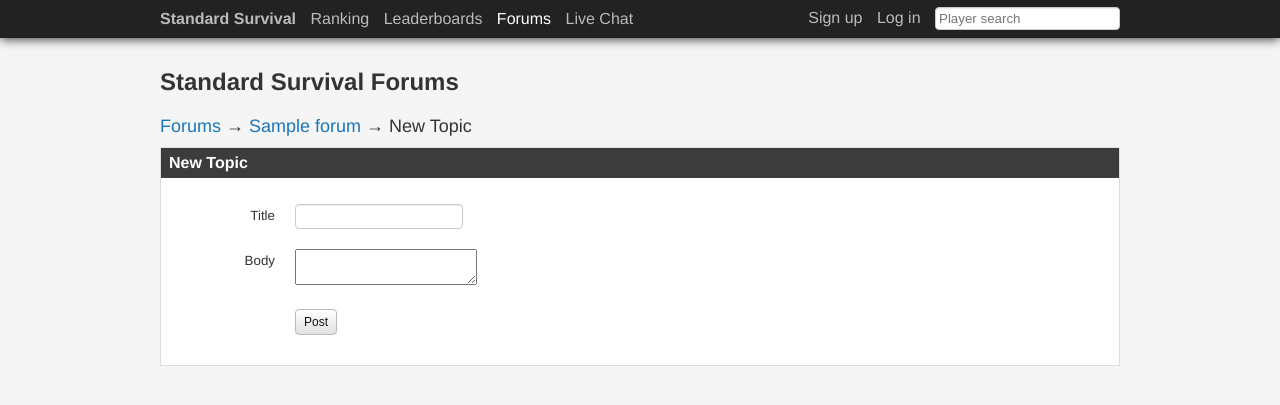
After one commit to sbezboro/standard-web-flask, a Python web app: template standardweb/templates/forums/new_topic.html in a window 1280 px wide. The commit adds this page. Shown: the top 405 px of the page. Run offline with Jinja, Linux system fonts and the light colour scheme; the template is opened without the code that fills it: most values are stand-ins (such as "Sample title", 1, 10 or a date in 2020); form fields are guessed from the names that the template uses.

Commit message:
css changes, preliminary new topic page

```diff
--- a/standardweb/static/css/style.css
+++ b/standardweb/static/css/style.css
@@ -231,6 +231,10 @@ a {
 
 a:hover {
     color: #104b73;
+}
+
+fieldset {
+    border: none;
 }
 
 .btn {
@@ -805,16 +809,8 @@ a:hover {
     margin: 0 0 20px;
 }
 
-.forum-category h4, .forum h4, .forum-topic h4 {
-    background: #3c3c3c;
-    padding: 6px 10px;
-    color: #fff;
-    margin: 0;
-}
-
 .forum-table, .forum-topic-table {
     background: #fff;
-    border: 1px solid #ddd;
     border-collapse: collapse;
     width: 100%;
 }
@@ -827,9 +823,6 @@ a:hover {
 
 .forum-table tr:hover, .forum-topic-table tr:hover {
     background: #f9f9f9;
-}
-
-.forum-table td, .forum-topic-table td {
 }
 
 .forum-table td:nth-child(1), .forum-topic-table td:nth-child(1) {
@@ -868,50 +861,61 @@ a:hover {
     color: #686868;
 }
 
-.forum .btn {
+.forum-content h4 {
+    background: #3c3c3c;
+    padding: 6px 8px;
+    color: #fff;
+    margin: 0;
+}
+
+.forum-content h4 a {
+    color: #fff;
+}
+
+.forum-content .btn {
     font-size: 12px;
     padding: 5px 8px;
 }
 
-.forum .button-area, .forum-topic .button-area {
+.forum-content .button-area {
     margin: 12px 0;
 }
 
-.forum .controls, .forum-topic .controls {
+.forum-content .controls {
     float: right;
     position: relative;
     bottom: 4px;
 }
 
-.forum .controls a, .forum-topic .controls a {
+.forum-content .controls a {
     font-size: 12px;
     margin: 0 0 0 10px;
 }
 
-.forum .pages, .forum-topic .pages {
+.forum-content .pages {
     font-size: 14px;
     display: inline-block;
 }
 
-.forum .pages span, .forum-topic .pages span {
+.forum-content .pages span {
     padding: 2px 5px;
 }
 
-.forum .pages a, .forum-topic .pages a {
+.forum-content .pages a {
     background: #fff;
     color: #696969;
     border: 1px solid #ddd;
     padding: 2px 4px;
 }
 
+.forum-content .breadcrumbs {
+    margin-bottom: 10px;
+    font-size: 18px;
+}
+
 .topic-cell .pages a {
     font-size: 10px;
     padding: 1px 2px;
-}
-
-.forum .breadcrumbs, .forum-topic .breadcrumbs {
-    margin-bottom: 10px;
-    font-size: 18px;
 }
 
 .topic-cell {
@@ -933,20 +937,13 @@ a:hover {
     padding: 10px;
 }
 
+.forum {
+    border: 1px solid #ddd;
+}
+
 .forum-post {
     margin-bottom: 20px;
     border: 1px solid #ddd;
-}
-
-.forum-post h4 {
-    background: #3c3c3c;
-    padding: 6px 6px;
-    color: #fff;
-    margin: 0;
-}
-
-.forum-post h4 a {
-    color: #fff;
 }
 
 .forum-post .post-author {
@@ -974,6 +971,19 @@ a:hover {
 
 .forum-post .post-content img {
     max-width: 100%;
+}
+
+.new-topic {
+    background: #fff;
+    border: 1px solid #ddd;
+}
+
+.new-topic .control-label {
+    width: 100px;
+}
+
+.new-topic .control {
+    margin-left: 120px;
 }
 
 #refreshImage {
--- a/standardweb/templates/forums/base.html
+++ b/standardweb/templates/forums/base.html
@@ -8,6 +8,8 @@
 {% block content %}
     <div id="main">
         <h2>Standard Survival Forums</h2>
-        {% block forum_content %}{% endblock %}
+        <div class="forum-content">
+            {% block forum_content %}{% endblock %}
+        </div>
     </div>
 {% endblock %}
--- /dev/null
+++ b/standardweb/templates/forums/new_topic.html
@@ -0,0 +1,37 @@
+{% extends 'forums/base.html' %}
+
+{% block forum_content %}
+    <div class="breadcrumbs">
+        <a href="{{ url_for('forums') }}">Forums</a> &rarr;
+        <a href="{{ url_for('forum', forum_id=forum.id) }}">{{ forum.name }}</a> &rarr;
+        New Topic
+    </div>
+    <div class="new-topic">
+        <h4>
+            New Topic
+        </h4>
+        <div>
+            <form id="login-form" action="/login" method="post">
+                {{ form.hidden_tag() }}
+                <fieldset>
+                    {% include 'includes/messages.html' %}
+                    <div class="control-group">
+                        <label class="control-label">{{ form.title.label }}</label>
+                        <div class="control">{{ form.title() }}</div>
+                    </div>
+
+                    <div class="control-group">
+                        <label class="control-label">{{ form.body.label }}</label>
+                        <div class="control">{{ form.body() }}</div>
+                    </div>
+
+                    <div class="control-group">
+                        <div class="control">
+                            <input class="btn" type="submit" value="Post">
+                        </div>
+                    </div>
+                </fieldset>
+            </form>
+        </div>
+    </div>
+{% endblock %}
```
Also changed, not shown: standardweb/forms.py (+6 -1 lines), standardweb/templates/forums/forum.html (+6 -6 lines), standardweb/templates/forums/topic.html (+8 -1 lines), standardweb/views.py (+23 -1 lines).
